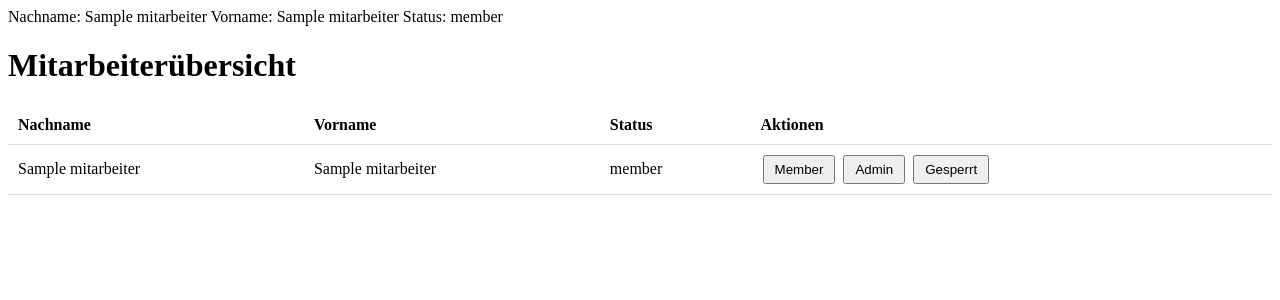
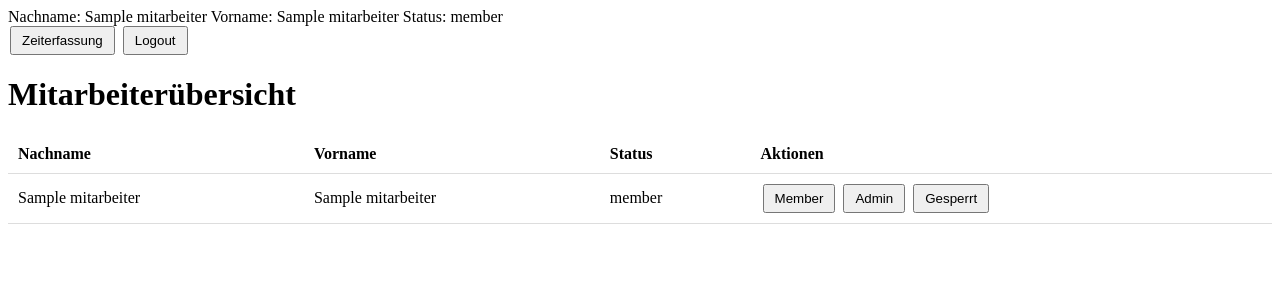
Before and after one commit to medusalich/projekt_lf10, a PHP site: page /dashboard_admin.php in a window 1280 px wide. Shown: the top 300 px of the page. Run offline with PHP 8.4, Linux system fonts and the light colour scheme; tables that the repository leaves empty or names only in its code hold one stand-in row (values such as "Sample post").

Commit message:
Einfügung von Buttons um vom Adminboard zur Zeiterfassung zu gelangen und sich vom Adminboard auszuloggen

```diff
--- a/dashboard_admin.php
+++ b/dashboard_admin.php
@@ -1,5 +1,8 @@
 <?php
     require "db.php";
+    // Session Start nach oben verschoben
+    session_start();
+
 
     $sqlMitarbeiter = "SELECT Mitarbeiter.vorname, Mitarbeiter.nachname, Userlogin.Status FROM Mitarbeiter JOIN Userlogin On Mitarbeiter.MitarbeiterID = Userlogin.UserID";
     $stmtMitarbeiter = $pdo->prepare($sqlMitarbeiter);
@@ -10,12 +13,24 @@
             echo "Nachname: " . $row["nachname"] . " Vorname: " . $row["vorname"] . " Status: " . $row["Status"] . "<br>";
         }
     }
+    // Funktion zum Session-Logout und Session-Destroy.
+    function logout_action() {
+        if (isset($_SESSION["isLoggedIn"])){
+            if ($_SESSION["isLoggedIn"] == true) {
+                $_SESSION["isLoggedIn"] = false;
+                session_destroy();
+                header("Location: login-form.php");
+            }
+        }
+    }
+
+     // POST Logout-Abfrage.
+     if ($_SERVER['REQUEST_METHOD'] == 'POST' && isset($_POST['logout'])) {
+        logout_action();
+    }
 ?>
 
 <?php
-require "db.php";
-session_start();
-
 // Wenn eine Statusänderung angefordert wurde
 if ($_SERVER['REQUEST_METHOD'] === 'POST' && isset($_POST['user_id']) && isset($_POST['new_status'])) {
     $userId = $_POST['user_id'];
@@ -47,6 +62,15 @@ $stmtMitarbeiter->execute();
     </style>
 </head>
 <body>
+
+    <!-- Button um vom Admin Board zur Zeiterfassung zu gelangen -->
+    <button onclick="window.location.href='dashboard_test.php'" class="btn">Zeiterfassung</button>
+
+    <!-- Button um sich vom Admin Board auszuloggen -->
+    <form method="post" style="display: inline;">
+    <button type="submit" name="logout" class="btn">Logout</button>
+    </form>
+
     <h1>Mitarbeiterübersicht</h1>
     <table>
         <thead>
```
